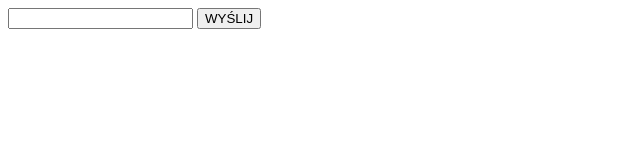
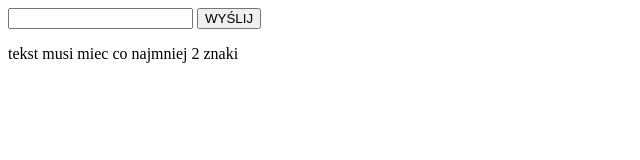
Before and after one commit to JoGrk/4eP, a plain HTML site: page formularze/listaZakupow.html in a window 1280 px wide. Both pictures are taken after a click on the input "WYŚLIJ". Shown: the whole page, without its empty margins (0-640 px from the left). Drawn offline with Linux system fonts and the light colour scheme.

Commit message:
lista zakupów cz.2 początek walidacji

```diff
--- a/formularze/listaZakupow.html
+++ b/formularze/listaZakupow.html
@@ -8,7 +8,7 @@
 <body>
 <input type="text" id="product">
 <input type="submit" value="WYŚLIJ" onclick="addProduct()">
-
+<p id="error"></p>
 <ul id="shoppingList"></ul>
 
 
--- a/formularze/listaZakupow.js
+++ b/formularze/listaZakupow.js
@@ -1,9 +1,22 @@
 
 
 function addProduct(){
-    const product=document.getElementById('product').value;
+    const product=document.getElementById('product');
     const shoppingList = document.getElementById('shoppingList')
+    const error = document.getElementById('error')
 
-    console.log(product);
-    console.log(shoppingList);
+    if(product.value.length>2){
+            const listItem = document.createElement('li')
+            listItem.innerHTML=product.value;
+            shoppingList.appendChild(listItem)
+
+    }
+    else{
+        error.innerHTML="tekst musi miec co najmniej 2 znaki"
+    }
+
+
+   product.value=""
+
+
 }
```
